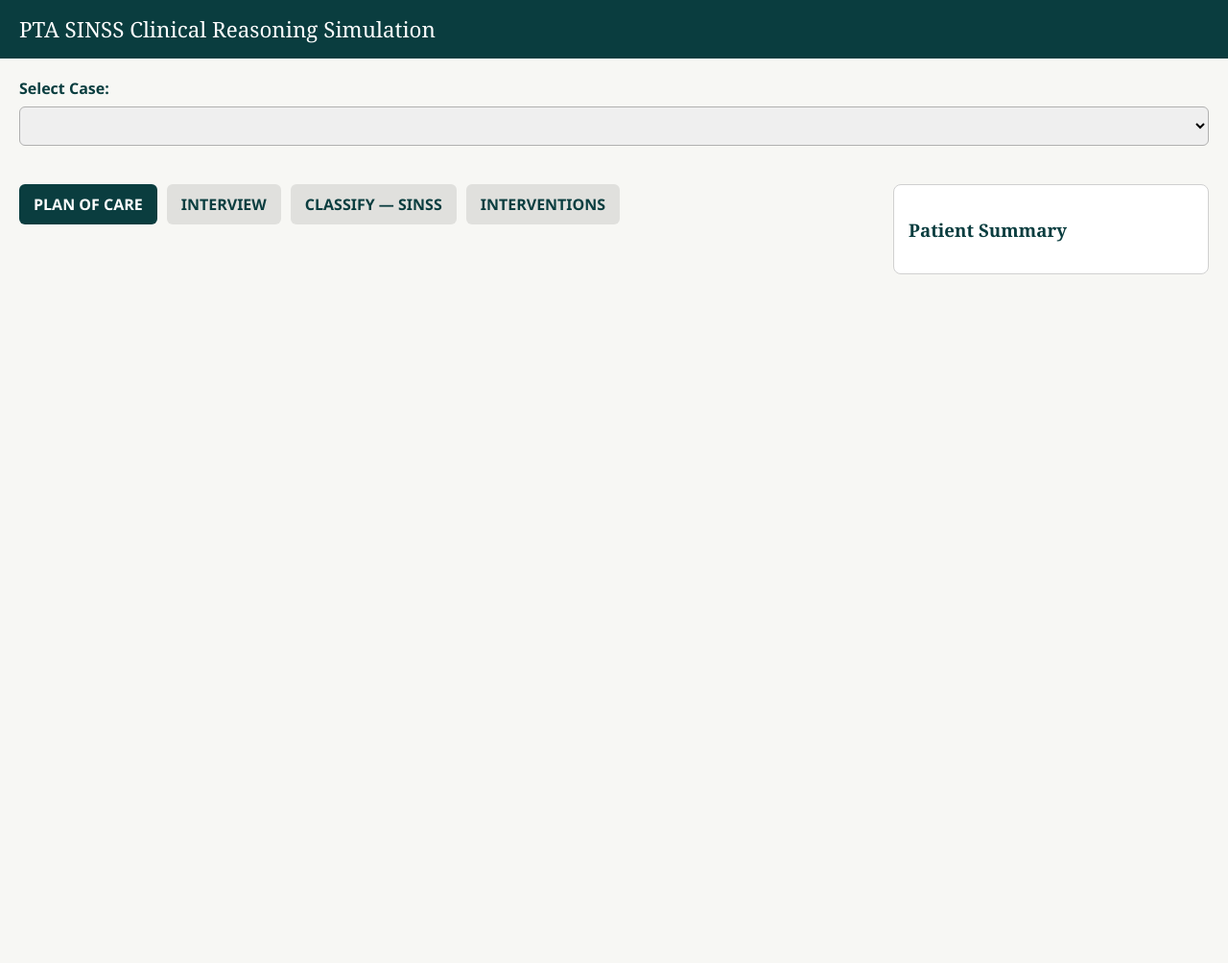
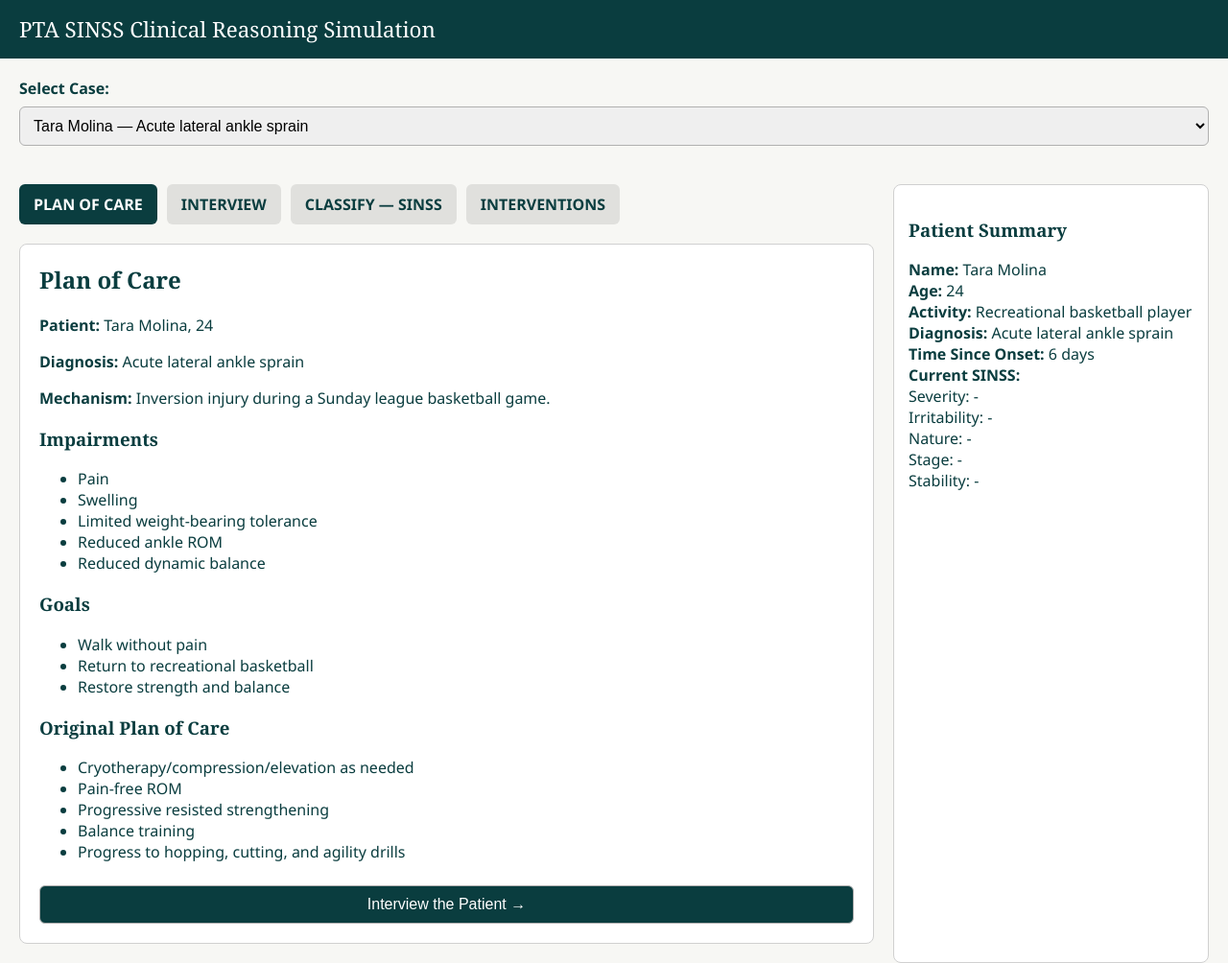
Before and after one commit to kjacoWDE/PTACaseScenarioEngine, a plain HTML site: page index.html in a window 1280 px wide. Shown: the whole page at 96% size. Before the commit the page ends 800 px from the top, so only its background shows below. Drawn offline with Linux system fonts and the light colour scheme.

Commit message:
Fix dropdown population by moving init() call to end of script

```diff
--- a/index.html
+++ b/index.html
@@ -259,7 +259,7 @@ const cases = [
         { name: "Activity modification education", correct: true, rationale: "Important due to recent aggravation." },
         { name: "Notify supervising PT", correct: true, rationale: "Required due to worsening status." }
     ],
-    debrief: "The original Plan of Care included progressive strengthening and agility drills. However, the interview revealed worsening symptoms and high irritability after jogging. Therefore, progression is not appropriate today. Treatment should focus on symptom management, gentle mobility, low-load strengthening, and communication with the supervising PT."
+    debrief: "The original Plan of Care included progressive strengthening and agility drills. However, the interview revealed worsening symptoms and high irritability after jogging. Therefore, progression should be delayed until symptoms stabilize."
 },
 
 {
@@ -334,7 +334,7 @@ const cases = [
         { name: "Maximal-effort lifting", correct: false, rationale: "Too aggressive at this stage." },
         { name: "Treating exclusively with heat", correct: false, rationale: "Does not address functional goals." }
     ],
-    debrief: "The patient demonstrates mild symptoms, low irritability, and improving stability. The original Plan of Care supports progression, and the patient's current status confirms readiness for functional strengthening, lifting, and mobility progression."
+    debrief: "The patient demonstrates mild symptoms, low irritability, and improving stability. The original Plan of Care supports progression, and the patient's current status confirms readiness for advancement."
 }
 ];
 
@@ -496,5 +496,12 @@ function showInterviewResponse(index) {
     } else {
         area.innerHTML = `<div class="interview-response">${item.a}</div>`;
         interviewResponses[index] = item.a;
-    }// Initialize the application
+    }
+}
+
+// Initialize the application when the page loads
 init();
+</script>
+
+</body>
+</html>
```
